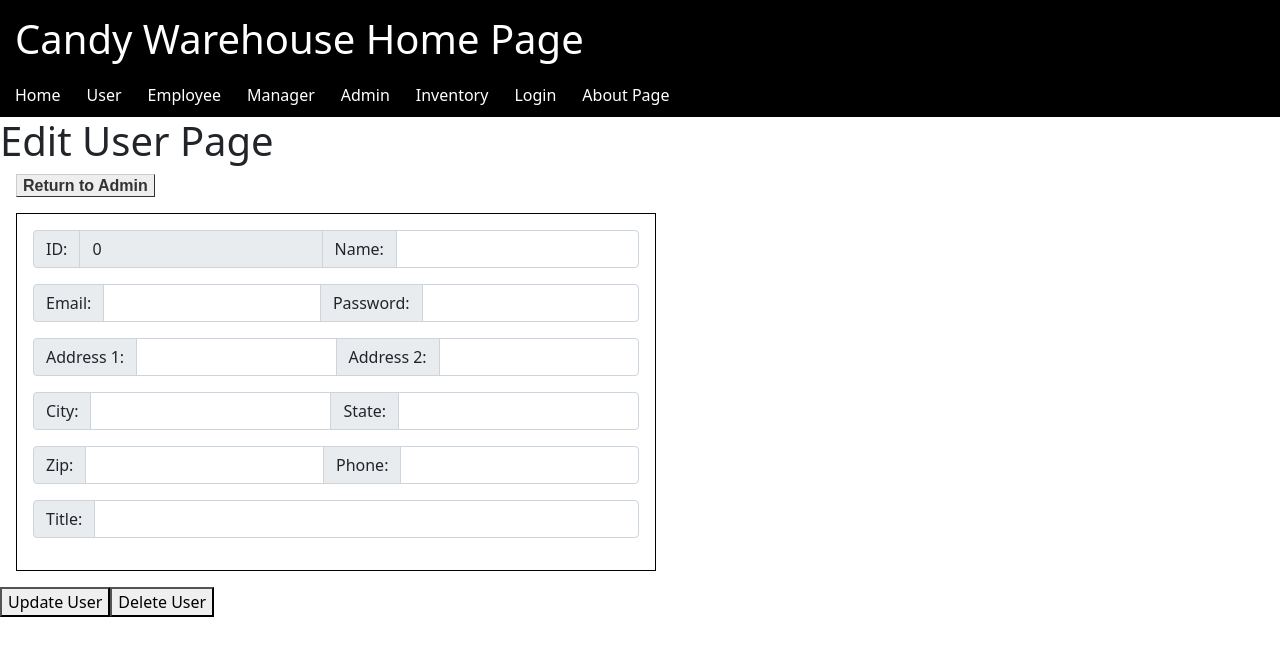
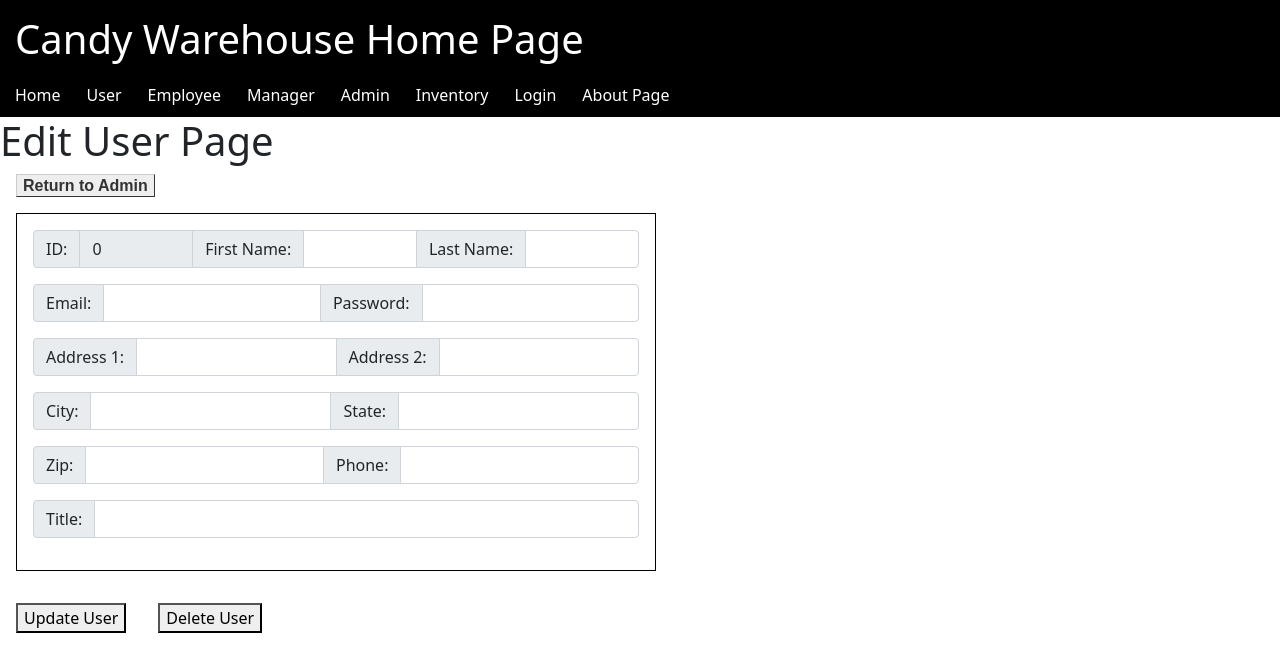
Before and after one commit to jeninec/Candy_Warehouse, an Angular app in the folder CandyWarehouseNG/: page /editUser/1 in a window 1280 px wide. Shown: the top 672 px of the page. Built offline with nearby package versions, Linux system fonts and the light colour scheme; no server answers.

Commit message:
Admin update and delete user functions working

```diff
--- a/CandyWarehouseNG/src/app/components/edit-user/edit-user.component.css
+++ b/CandyWarehouseNG/src/app/components/edit-user/edit-user.component.css
@@ -18,3 +18,7 @@
     padding: 1em;
     margin: 1em;
 }
+
+.userManipulation{
+    margin: 1em;
+}
--- a/CandyWarehouseNG/src/app/components/edit-user/edit-user.component.html
+++ b/CandyWarehouseNG/src/app/components/edit-user/edit-user.component.html
@@ -5,8 +5,10 @@
     <div class="input-group mb-3">
         <span class="input-group-text">ID: </span>
         <input type="text" class="form-control" [(ngModel)]="getPeople().id" readonly>
-        <span class="input-group-text">Name: </span>
-        <input type="text" class="form-control" [(ngModel)]="getPeople().firstname + ' ' + getPeople().lastname">
+        <span class="input-group-text">First Name: </span>
+        <input type="text" class="form-control" [(ngModel)]="getPeople().firstname">
+        <span class="input-group-text">Last Name: </span>
+        <input type="text" class="form-control" [(ngModel)]="getPeople().lastname">
     </div>
     <div class="input-group mb-3">
         <span class="input-group-text">Email: </span>
@@ -38,5 +40,5 @@
     </div>
 </div>
 
-<button (click)="updateUser()">Update User</button>
-<button (click)="deleteUser()">Delete User</button>
+<button class="userManipulation" (click)="updateUser()">Update User</button>
+<button class="userManipulation" (click)="deleteUser()">Delete User</button>
--- a/CandyWarehouseNG/src/app/components/edit-user/edit-user.component.ts
+++ b/CandyWarehouseNG/src/app/components/edit-user/edit-user.component.ts
@@ -2,7 +2,7 @@ import { Component, OnInit } from '@angular/core';
 import { ActivatedRoute, Router } from '@angular/router';
 import { People } from 'src/app/models/People';
 import { HttpPeopleService } from 'src/app/services/http-people.service';
-import { PeopleService } from 'src/app/people.service';
+import { PeopleService } from 'src/app/services/people.service';
 
 
 @Component({
@@ -32,11 +32,23 @@ export class EditUserComponent implements OnInit {
   }
 
   updateUser(){
-    alert("Update method");
+    console.log(this.peopleServ.people);
+    this.peopleHttp.updatePeople(this.peopleServ.people).subscribe(
+      (response) => {
+        alert("User Successfully Updated");
+        this.router.navigateByUrl("/admin");
+      }
+    );
   }
 
   deleteUser(){
-    alert("Delete method");
+    console.log(this.peopleServ.people);
+    this.peopleHttp.deletePeople(this.peopleServ.people.id).subscribe(
+      (response) => {
+        alert("User Successfully Deleted");
+        this.router.navigateByUrl("/admin");
+      }
+    );
   }
 
 }
--- a/CandyWarehouseNG/src/app/services/http-people.service.ts
+++ b/CandyWarehouseNG/src/app/services/http-people.service.ts
@@ -19,4 +19,12 @@ export class HttpPeopleService {
   getPeople(id: string): Observable<People>{
     return this.http.get<People>('http://localhost:8080/people/' + id);
   }
+
+  updatePeople(people: People): Observable<People> {
+    return this.http.put<People>('http://localhost:8080/people/' + people.id, people, { headers: this.postHeaders });
+  }
+
+  deletePeople(id: number): Observable<boolean>{
+    return this.http.delete<boolean>('http://localhost:8080/people/' + id);
+  }
 }
--- a/CandyWarehouseNG/src/app/people.service.ts
+++ b/CandyWarehouseNG/src/app/services/people.service.ts
@@ -1,5 +1,5 @@
 import { Injectable } from '@angular/core';
-import { People } from './models/People';
+import { People } from '../models/People';
 
 @Injectable({
   providedIn: 'root'
```
Also changed, not shown: 1 other file (tests, documents, lock files or other folders).
